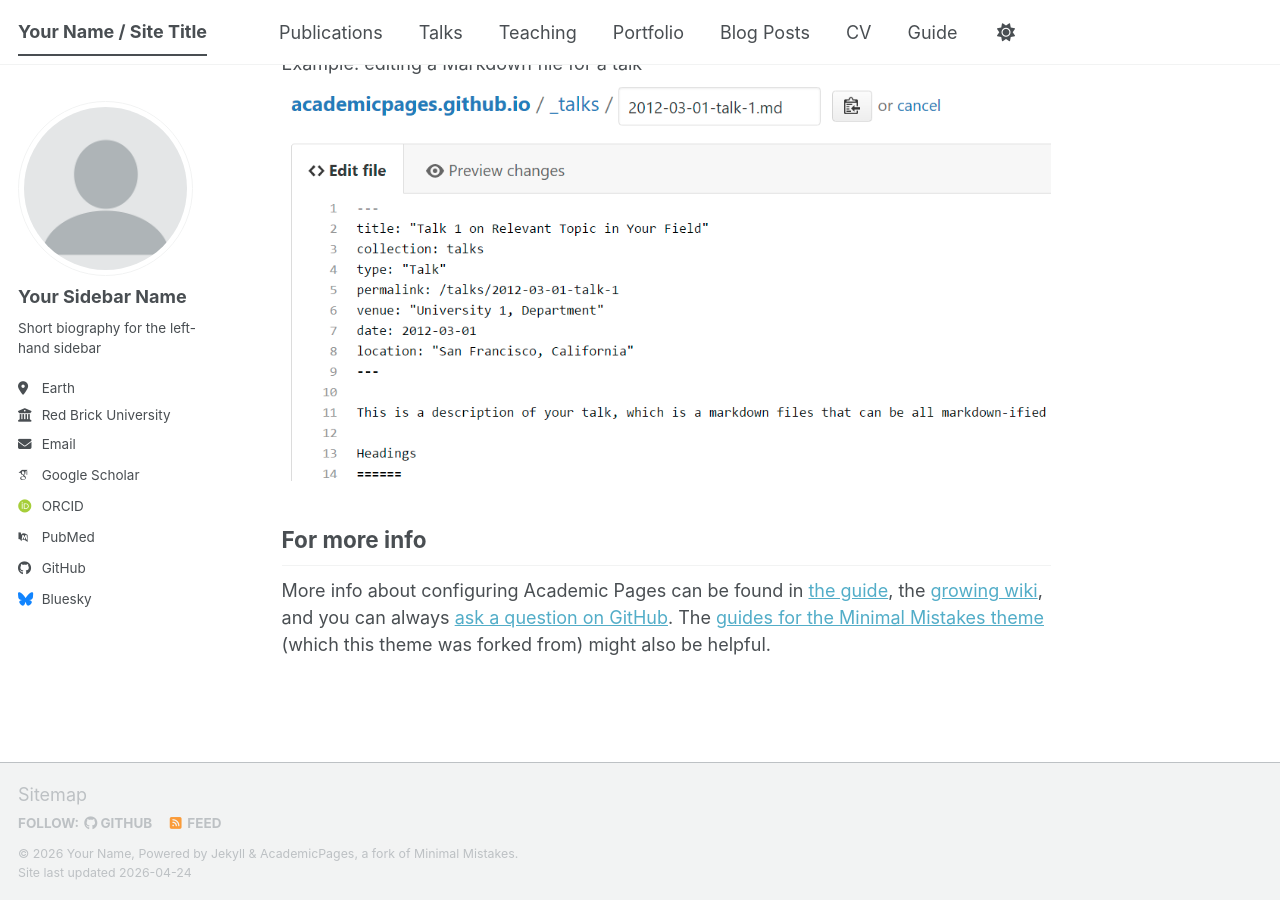
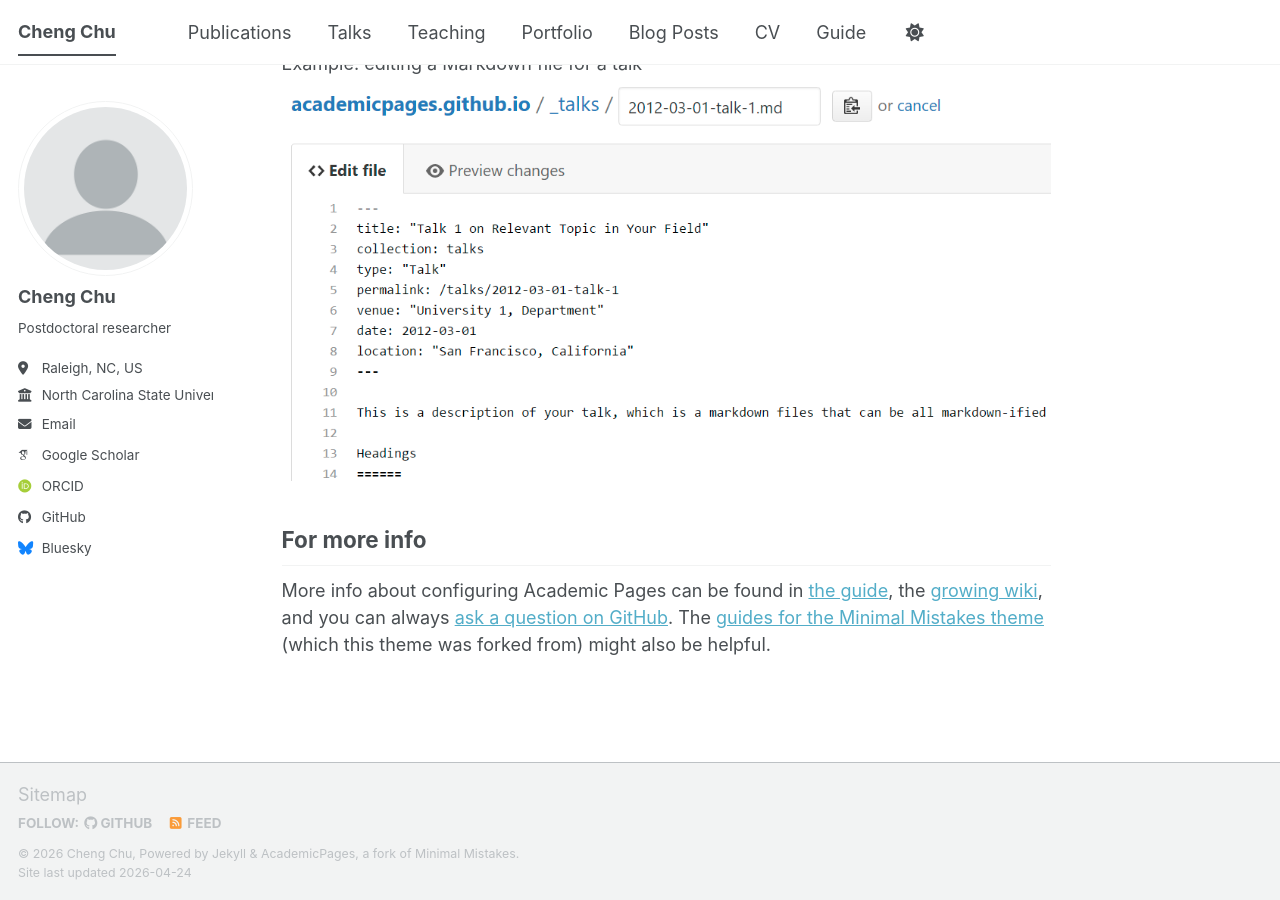
Before and after one commit to chuchengc/ChengChu.github.io, a Jekyll site: the page built from _pages/about.md, in a window 1280 px wide and 900 px high, scrolled down 2720 px. Built offline with Jekyll 4.4.1, drawn with Linux system fonts in a browser that asks for light colours; some web fonts are replaced; a script bundle is joined from its source files by our own code; library files that are not in the unit come from our copies.

Commit message:
Update _config.yml

```diff
--- a/_config.yml
+++ b/_config.yml
@@ -9,14 +9,14 @@
 # Basic Site Settings
 locale                   : "en-US"
 site_theme               : "default" # The available themes options are "default", "air", "sunrise", "mint", "dirt" and "contrast"
-title                    : "Your Name / Site Title"
+title                    : "Cheng Chu"
 title_separator          : "-"
-name                     : &name "Your Name"
-description              : &description "Your Name's academic portfolio"   # Update this with a general description of your site, this is the default if not overridden by a page
-url                      : https://academicpages.github.io # The base hostname & protocol for your site e.g. "https://[your GitHub username].github.io",
+name                     : &name "Cheng Chu"
+description              : &description "Cheng Chu's Homepage"   # Update this with a general description of your site, this is the default if not overridden by a page
+url                      : https://ChengChu.github.io # The base hostname & protocol for your site e.g. "https://[your GitHub username].github.io",
                                                            # or if you already have some other page hosted on Github then use "https://[your GitHub username].github.io/[Your Repo Name]"
 baseurl                  : "" # the subpath of your site, e.g. "/blog"
-repository               : "academicpages/academicpages.github.io"
+repository               : "https://ChengChu.github.io"
 
 # Site Author - The following control what appear as part of the author content on the side bar.
 #               If a field is blank the icon and link will not appear, otherwise it will be shown.
@@ -24,24 +24,24 @@
 author:
   # Biographic information
   avatar           : "profile.png"
-  name             : "Your Sidebar Name"
+  name             : "Cheng Chu"
   pronouns         : # example: "she/her"
-  bio              : "Short biography for the left-hand sidebar"
-  location         : "Earth"
-  employer         : "Red Brick University"
+  bio              : "Postdoctoral researcher"
+  location         : "Raleigh, NC, US"
+  employer         : "North Carolina State University"
   uri              : # URL
-  email            : "none@example.org"
+  email            : "cchu8@ncsu.edu"
 
   # Academic websites
   academia         : # URL
   arxiv            : # URL - Update with the correct link to your profile
-  googlescholar    : "https://scholar.google.com/citations?user=PS_CX0AAAAAJ"
+  googlescholar    : "https://scholar.google.com/citations?user=6FolVVQAAAAJ&hl=en"
   inspire-hep      : # URL
   impactstory      : # URL
-  orcid            : "https://orcid.org/yourorcidurl"
+  orcid            : "https://orcid.org/0000-0002-3226-0750"
   semantic         : # URL
   ssrn             : # URL
-  pubmed           : "https://www.ncbi.nlm.nih.gov/pubmed/?term=john+snow"
+  pubmed           : # URL
   researchgate     : # URL
   scopus           : # URL
   zotero           : # URL
```
